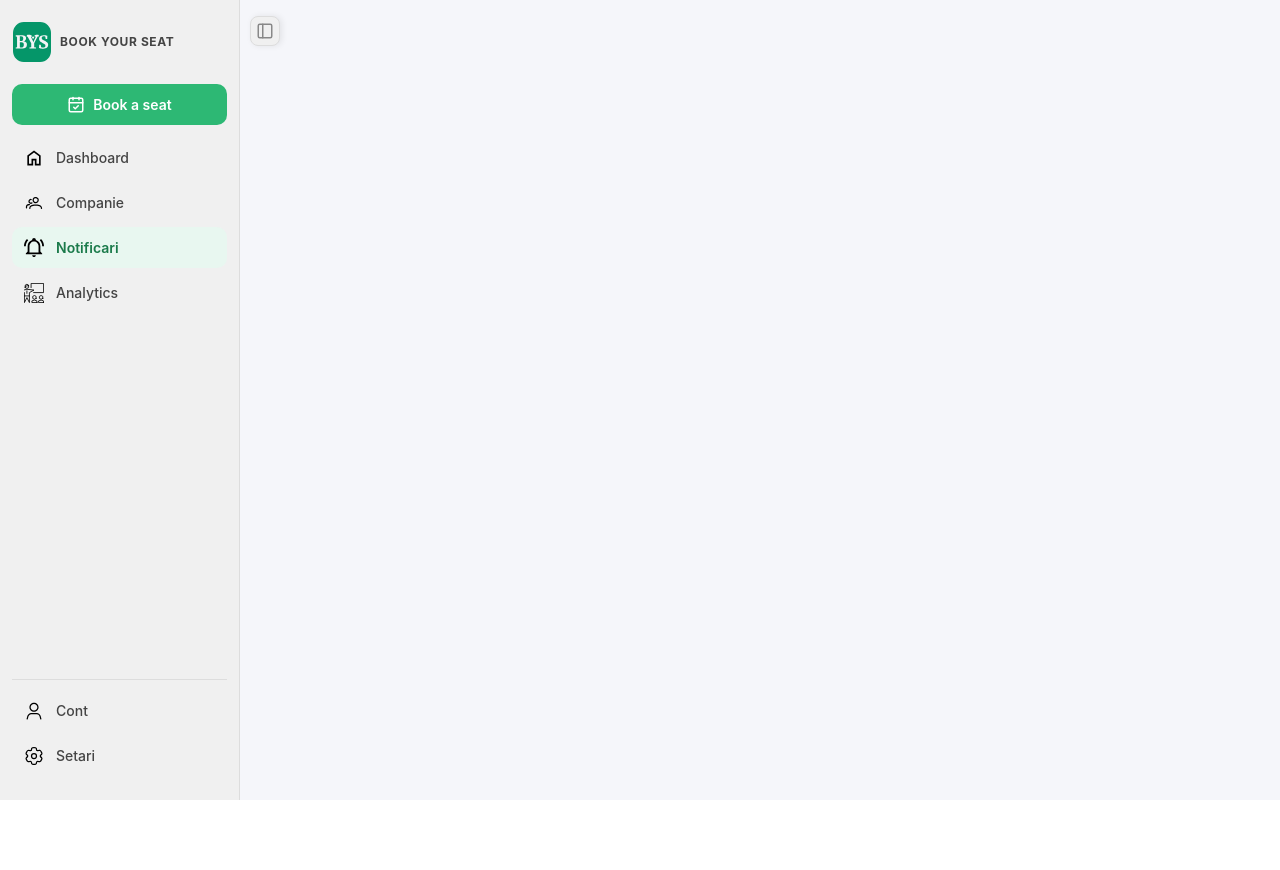
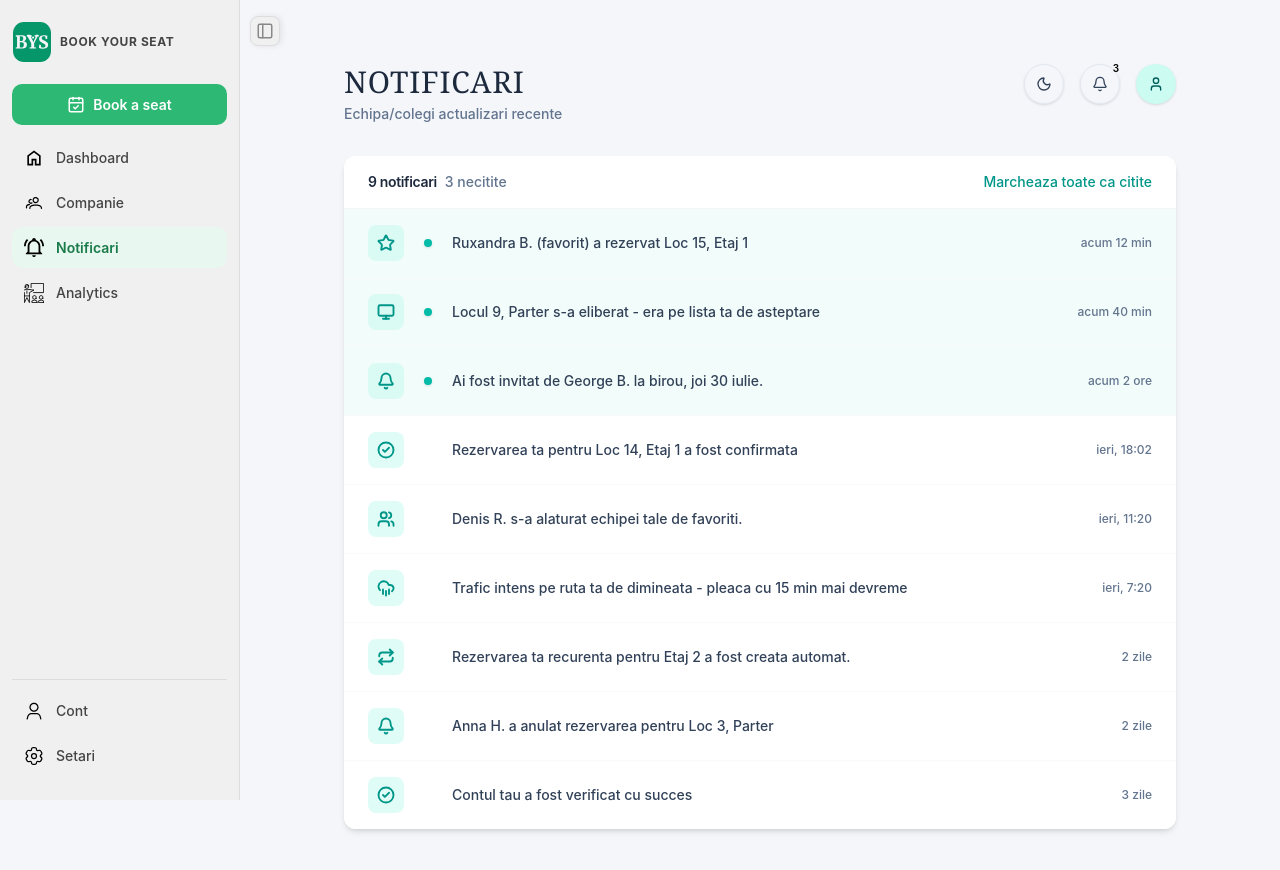
Before and after one commit to DennisRadoi/BookYourSeat-Frontend, a React (Vite) app: page /notificari in a window 1280 px wide. Shown: the top 870 px of the page. Before the commit the page ends 800 px from the top, so only its background shows below. Built offline with nearby package versions, Linux system fonts and the light colour scheme; the HTML template or start-up script is replaced by a standard one.

Commit message:
adaugat pagina notif

```diff
--- a/src/App.tsx
+++ b/src/App.tsx
@@ -2,6 +2,7 @@ import { Routes, Route } from "react-router-dom"
 import Sidebar from "@/components/Sidebar"
 import HomePage from "@/pages/HomePage"
 import SeatsPage from "@/pages/SeatsPage"
+import NotificationsPage from "@/pages/NotificationsPage"
 import "./App.css"
 
 export default function App() {
@@ -12,6 +13,7 @@ export default function App() {
         <Routes>
           <Route path="/" element={<HomePage />} />
           <Route path="/seats" element={<SeatsPage />} />
+          <Route path="/notificari" element={<NotificationsPage />} />
         </Routes>
       </main>
     </div>
--- /dev/null
+++ b/src/pages/NotificationsPage.tsx
@@ -0,0 +1,177 @@
+import { Button } from "@/components/ui/button"
+import { Card, CardContent, CardHeader, CardTitle } from "@/components/ui/card"
+import { Badge } from "@/components/ui/badge"
+import { cn } from "@/lib/utils"
+import { Star, Monitor, Bell, CheckCircle2, Users, CloudRain, Repeat, Moon, User } from "lucide-react"
+
+const notificationsData = [
+  {
+    id: 1,
+    type: "favorite",
+    icon: Star,
+    text: "Ruxandra B. (favorit) a rezervat Loc 15, Etaj 1",
+    time: "acum 12 min",
+    isUnread: true,
+  },
+  {
+    id: 2,
+    type: "freed",
+    icon: Monitor,
+    text: "Locul 9, Parter s-a eliberat - era pe lista ta de asteptare",
+    time: "acum 40 min",
+    isUnread: true,
+  },
+  {
+    id: 3,
+    type: "invite",
+    icon: Bell,
+    text: "Ai fost invitat de George B. la birou, joi 30 iulie.",
+    time: "acum 2 ore",
+    isUnread: true,
+  },
+  {
+    id: 4,
+    type: "confirmed",
+    icon: CheckCircle2,
+    text: "Rezervarea ta pentru Loc 14, Etaj 1 a fost confirmata",
+    time: "ieri, 18:02",
+    isUnread: false,
+  },
+  {
+    id: 5,
+    type: "team",
+    icon: Users,
+    text: "Denis R. s-a alaturat echipei tale de favoriti.",
+    time: "ieri, 11:20",
+    isUnread: false,
+  },
+  {
+    id: 6,
+    type: "weather",
+    icon: CloudRain,
+    text: "Trafic intens pe ruta ta de dimineata - pleaca cu 15 min mai devreme",
+    time: "ieri, 7:20",
+    isUnread: false,
+  },
+  {
+    id: 7,
+    type: "recurring",
+    icon: Repeat,
+    text: "Rezervarea ta recurenta pentru Etaj 2 a fost creata automat.",
+    time: "2 zile",
+    isUnread: false,
+  },
+  {
+    id: 8,
+    type: "canceled",
+    icon: Bell,
+    text: "Anna H. a anulat rezervarea pentru Loc 3, Parter",
+    time: "2 zile",
+    isUnread: false,
+  },
+  {
+    id: 9,
+    type: "verified",
+    icon: CheckCircle2,
+    text: "Contul tau a fost verificat cu succes",
+    time: "3 zile",
+    isUnread: false,
+  },
+]
+
+export default function NotificationsPage() {
+  const totalNotifications = notificationsData.length
+  const unreadCount = notificationsData.filter((n) => n.isUnread).length
+
+  return (
+    <div className="p-8 max-w-4xl mx-auto">
+      {/* Header Pagina */}
+      <div className="flex items-start justify-between mb-8">
+        <div>
+          <h1 className="text-3xl font-serif text-slate-800 mb-1 uppercase tracking-wide">
+            NOTIFICARI
+          </h1>
+          <p className="text-sm font-medium text-slate-500">
+            Echipa/colegi actualizari recente
+          </p>
+        </div>
+
+        {/* Optiuni Header Dreapta */}
+        <div className="flex items-center gap-4">
+          <Button variant="outline" size="icon" className="rounded-full shadow-sm border-slate-200">
+            <Moon size={18} className="text-slate-700" />
+          </Button>
+
+          <Button variant="outline" size="icon" className="rounded-full shadow-sm border-slate-200 relative">
+            <Bell size={18} className="text-slate-700" />
+            {unreadCount > 0 && (
+              <Badge
+                variant="destructive"
+                className="absolute -top-1.5 -right-1.5 min-w-[18px] h-[18px] p-0 flex items-center justify-center text-[10px]"
+              >
+                {unreadCount}
+              </Badge>
+            )}
+          </Button>
+
+          <Button variant="ghost" size="icon" className="rounded-full bg-teal-100 hover:bg-teal-200 shadow-sm">
+            <User size={18} className="text-teal-800" />
+          </Button>
+        </div>
+      </div>
+
+      {/* Lista Notificari */}
+      <Card className="border-none shadow-md overflow-hidden bg-white rounded-xl">
+        <CardHeader className="flex flex-row items-center justify-between border-b border-slate-100 bg-white py-4 px-6 space-y-0">
+          <div className="flex items-center gap-2">
+            <CardTitle className="text-sm font-semibold text-slate-800">
+              {totalNotifications} notificari
+            </CardTitle>
+            <span className="text-sm font-medium text-slate-500">
+              {unreadCount} necitite
+            </span>
+          </div>
+
+          <Button variant="link" className="text-teal-600 hover:text-teal-800 p-0 h-auto font-medium text-sm">
+            Marcheaza toate ca citite
+          </Button>
+        </CardHeader>
+
+        <CardContent className="p-0 flex flex-col">
+          {notificationsData.map((notif) => {
+            const Icon = notif.icon
+            return (
+              <div
+                key={notif.id}
+                className={cn(
+                  "flex items-center justify-between px-6 py-4 border-b border-slate-50 last:border-0 transition-colors",
+                  notif.isUnread ? "bg-[#F2FCFA]" : "bg-white"
+                )}
+              >
+                <div className="flex items-center gap-4">
+                  <div className="flex items-center justify-center w-9 h-9 rounded-lg bg-teal-100/60 text-teal-600 shrink-0">
+                    <Icon size={18} strokeWidth={2.5} />
+                  </div>
+
+                  <div className="w-4 flex justify-center shrink-0">
+                    {notif.isUnread && (
+                      <div className="w-2 h-2 rounded-full bg-teal-500 shadow-sm" />
+                    )}
+                  </div>
+
+                  <p className="text-[13px] md:text-sm text-slate-700 font-medium leading-tight">
+                    {notif.text}
+                  </p>
+                </div>
+
+                <span className="text-xs text-slate-500 font-medium whitespace-nowrap pl-4">
+                  {notif.time}
+                </span>
+              </div>
+            )
+          })}
+        </CardContent>
+      </Card>
+    </div>
+  )
+}
```
